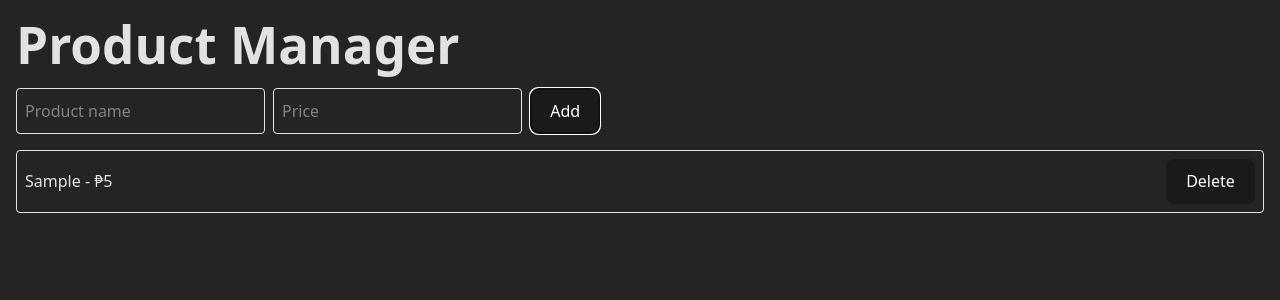
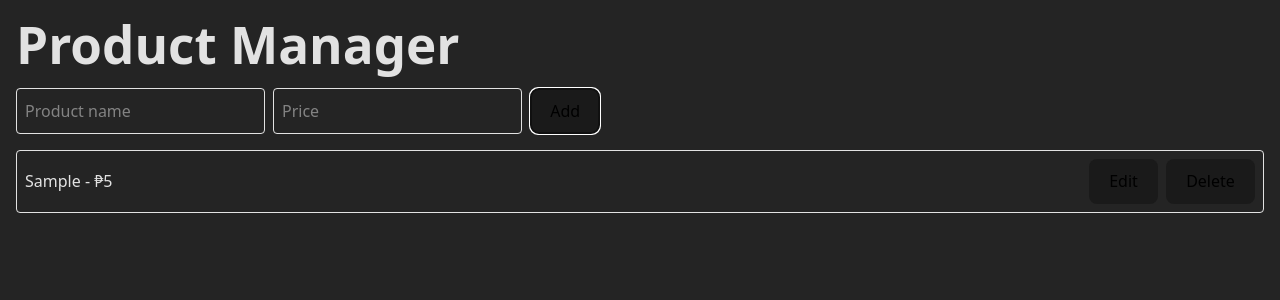
Before and after one commit to MaverickSeneris/offline-pos, a React (Vite) app: page /products in a window 1280 px wide. Both pictures are taken after typing "Sample", "5" into the empty fields and a click on the button "Add". Shown: the top 300 px of the page. Built offline with nearby package versions, Linux system fonts and the light colour scheme.

Commit message:
feat: enable editing of products in Product Manager

```diff
--- a/src/pages/ProductManager.tsx
+++ b/src/pages/ProductManager.tsx
@@ -7,6 +7,10 @@ export default function ProductManager() {
   const [products, setProducts] = useState<Product[]>([]);
   const [name, setName] = useState("");
   const [price, setPrice] = useState("");
+
+  const [editId, setEditId] = useState<number | null>(null);
+  const [editName, setEditName] = useState("");
+  const [editPrice, setEditPrice] = useState("");
 
   useEffect(() => {
     const stored = localStorage.getItem(PRODUCTS_KEY);
@@ -32,7 +36,31 @@ export default function ProductManager() {
   };
 
   const handleDelete = (id: number) => {
+    if (!confirm("Delete this product?")) return;
     setProducts(products.filter((p) => p.id !== id));
+  };
+
+  const startEdit = (product: Product) => {
+    setEditId(product.id);
+    setEditName(product.name);
+    setEditPrice(product.price.toString());
+  };
+
+  const cancelEdit = () => {
+    setEditId(null);
+    setEditName("");
+    setEditPrice("");
+  };
+
+  const saveEdit = () => {
+    if (!editName || !editPrice) return;
+    const updated = products.map((p) =>
+      p.id === editId
+        ? { ...p, name: editName, price: parseFloat(editPrice) }
+        : p
+    );
+    setProducts(updated);
+    cancelEdit();
   };
 
   return (
@@ -56,7 +84,7 @@ export default function ProductManager() {
         />
         <button
           onClick={handleAdd}
-          className="bg-blue-500 text-white px-4 py-2 rounded"
+          className="bg-blue-500 text-black px-4 py-2 rounded"
         >
           Add
         </button>
@@ -66,17 +94,58 @@ export default function ProductManager() {
         {products.map((product) => (
           <li
             key={product.id}
-            className="flex justify-between items-center border p-2 rounded"
+            className="flex flex-col md:flex-row justify-between items-start md:items-center border p-2 rounded"
           >
+            {editId === product.id ? (
+              <div className="flex flex-col md:flex-row gap-2 w-full md:items-center">
+                <input
+                  type="text"
+                  className="border p-1 rounded w-full md:w-40"
+                  value={editName}
+                  onChange={(e) => setEditName(e.target.value)}
+                />
+                <input
+                  type="number"
+                  className="border p-1 rounded w-full md:w-28"
+                  value={editPrice}
+                  onChange={(e) => setEditPrice(e.target.value)}
+                />
+                <div className="flex gap-2 mt-2 md:mt-0">
+                  <button
+                    onClick={saveEdit}
+                    className="bg-green-500 text-black px-2 py-1 rounded"
+                  >
+                    Save
+                  </button>
+                  <button
+                    onClick={cancelEdit}
+                    className="bg-gray-400 text-black px-2 py-1 rounded"
+                  >
+                    Cancel
+                  </button>
+                </div>
+              </div>
+            ) : (
+              <div className="flex justify-between items-center w-full">
                 <span>
                   {product.name} - ₱{product.price}
                 </span>
+                <div className="flex gap-2">
+                  <button
+                    onClick={() => startEdit(product)}
+                    className="bg-yellow-500 text-black px-2 py-1 rounded"
+                  >
+                    Edit
+                  </button>
                   <button
                     onClick={() => handleDelete(product.id)}
-              className="bg-red-500 text-white px-2 py-1 rounded"
+                    className="bg-red-500 text-black px-2 py-1 rounded"
                   >
                     Delete
                   </button>
+                </div>
+              </div>
+            )}
           </li>
         ))}
       </ul>
```
Lines whose indentation alone changed are shown as unchanged.
